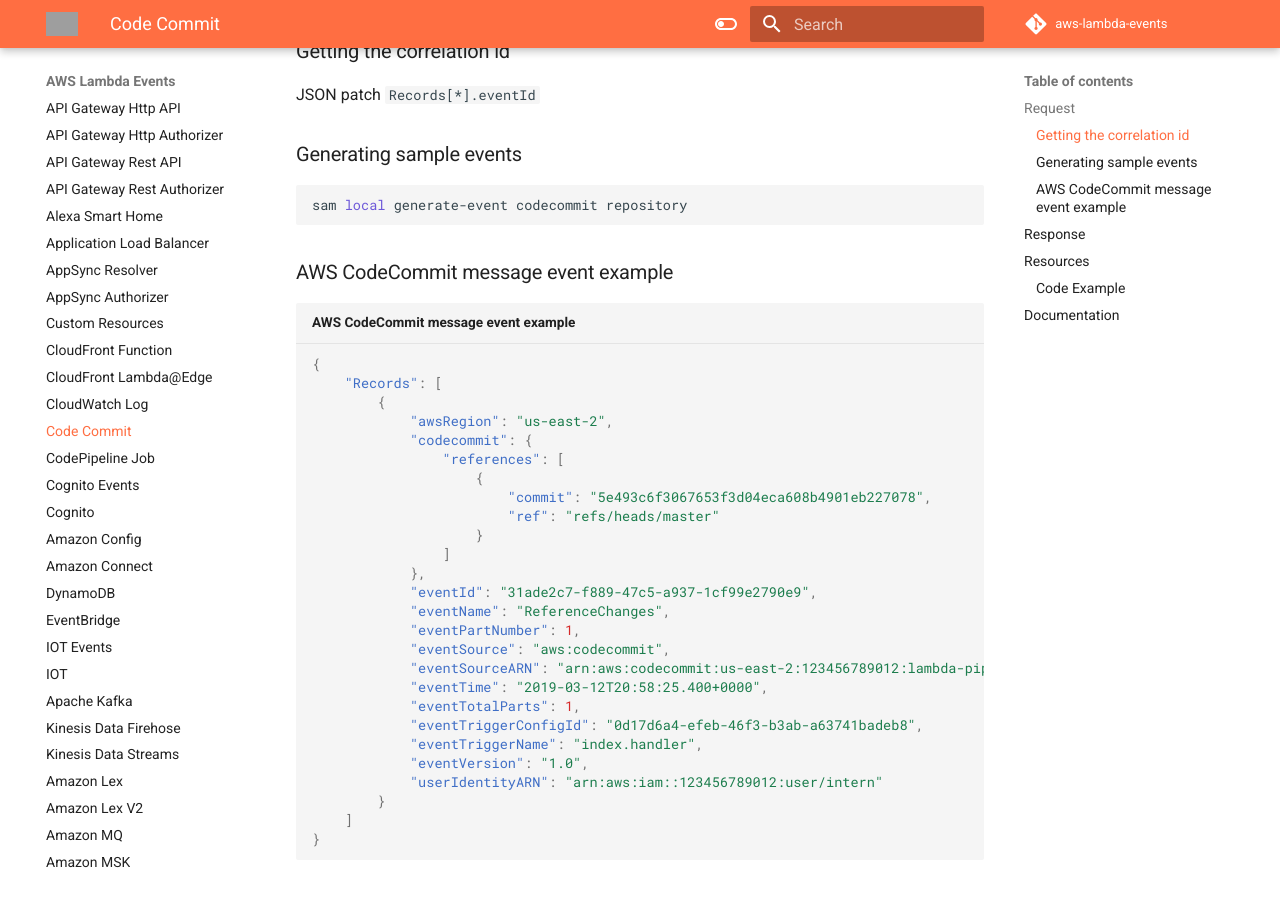
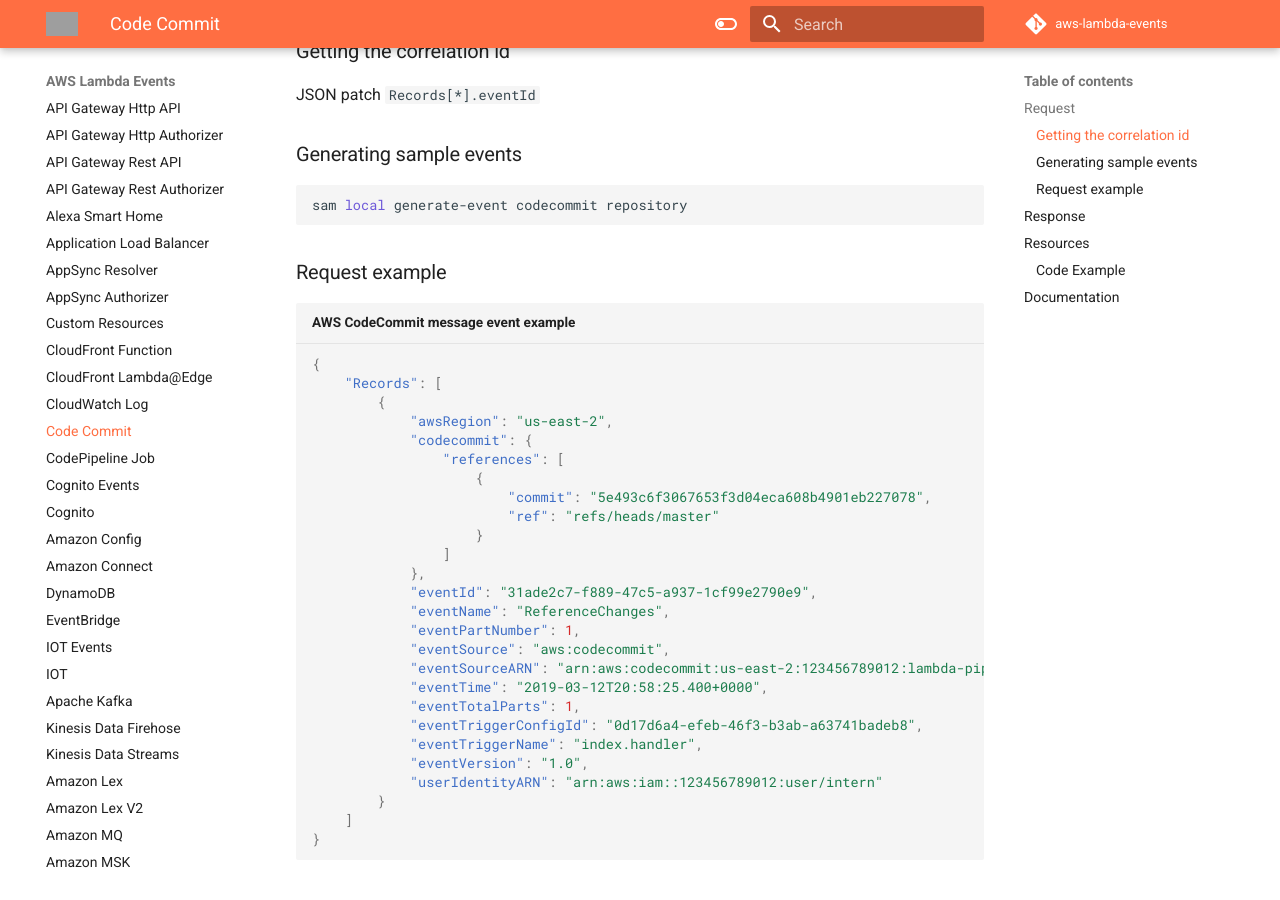
Before and after one commit to michaelbrewer/aws-lambda-events, an MkDocs documentation site: the page built from docs/code-commit.md, in a window 1280 px wide and 900 px high, scrolled down 334 px. Built offline with MkDocs 1.6.1 and Material for MkDocs 9.7.7, drawn with Linux system fonts in a browser that asks for light colours; comment, search, counter and statistics services are not loaded; grey boxes are pictures that could not be loaded.

Commit message:
chore: shorten header

````diff
--- a/docs/code-commit.md
+++ b/docs/code-commit.md
@@ -14,7 +14,7 @@
 sam local generate-event codecommit repository
 ```
 
-### AWS CodeCommit message event example
+### Request example
 
 ```json title="AWS CodeCommit message event example"
 {
````
